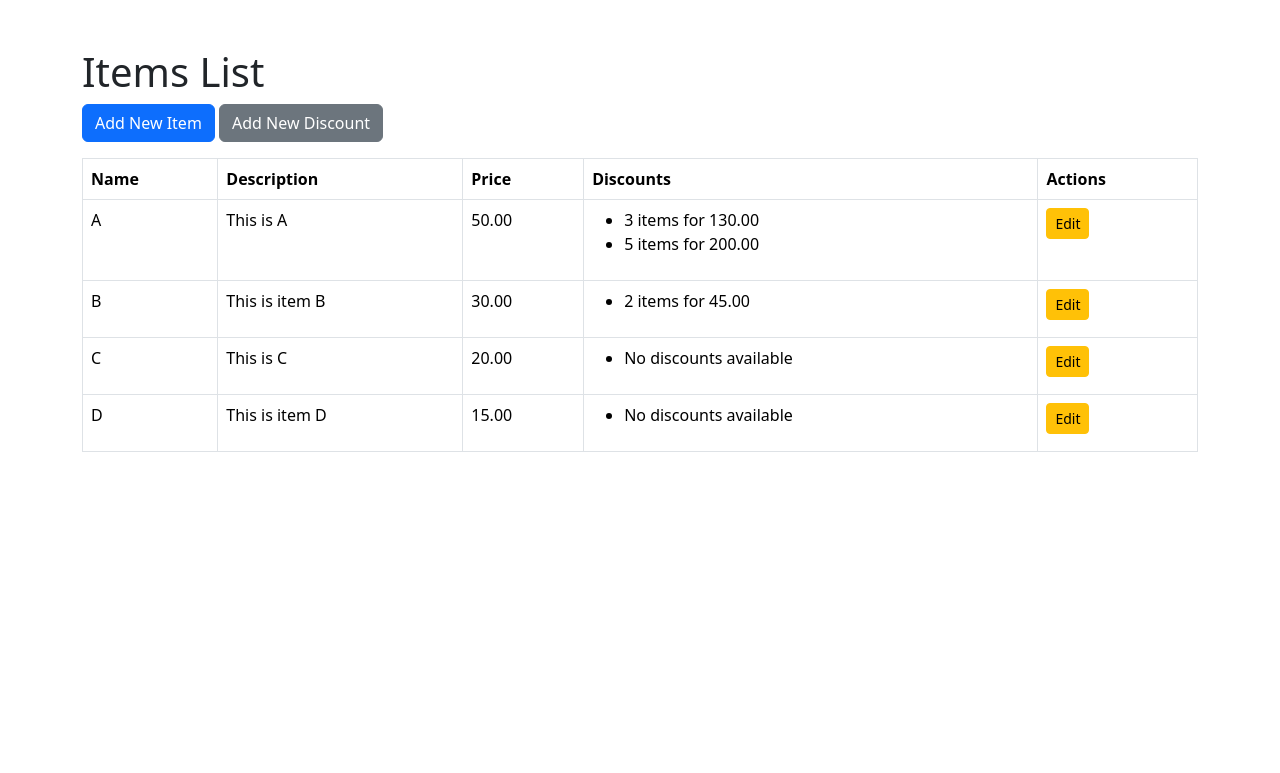
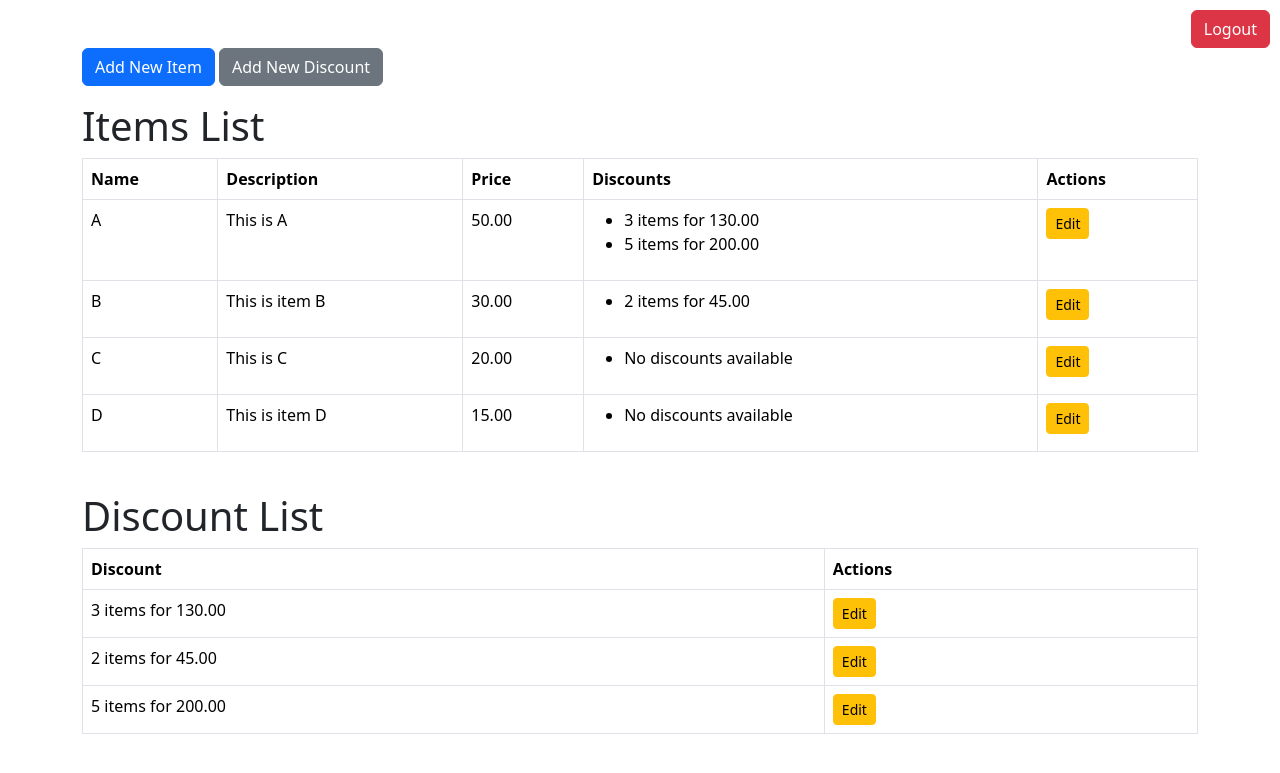
Before and after one commit to akash29rana/checkoutkata, a Django app: template checkoutkata_app/templates/shopowner_dashboard.html in a window 1280 px wide. Shown: the top 773 px of the page. Run offline with Django 5.2, Linux system fonts and the light colour scheme; the template is opened without the code that fills it: values that come from a table or form of the project are taken from there, others are empty; data comes from the database, SQL or seed files in the repository; both versions use the stored data as it was after the commit.

Commit message:
- update logout button on every page

```diff
--- a/checkoutkata_app/templates/shopowner_dashboard.html
+++ b/checkoutkata_app/templates/shopowner_dashboard.html
@@ -5,13 +5,22 @@
     <meta name="viewport" content="width=device-width, initial-scale=1.0">
     <title>Items List</title>
     <link rel="stylesheet" href="https://cdn.jsdelivr.net/npm/bootstrap@5.3.0-alpha1/dist/css/bootstrap.min.css">
+    <style>
+        .logout-btn {
+                position: fixed;
+                top: 10px;
+                right: 10px;
+                max-width: 200px;
+            }
+       </style>
 </head>
 <body>
     <div class="container mt-5">
-        <h1>Items List</h1>
+        <a class="btn btn-danger logout-btn" href="{% url 'logout' %}">Logout</a>
+
         <a href="{% url 'create_item' %}" class="btn btn-primary mb-3">Add New Item</a>
         <a href="{% url 'create_discount' %}" class="btn btn-secondary mb-3">Add New Discount</a>
-
+        <h1>Items List</h1>
         <table class="table table-bordered">
             <thead>
                 <tr>
@@ -44,6 +53,27 @@
                 {% endfor %}
             </tbody>
         </table>
+
+        <br>
+        <h1>Discount List</h1>
+        <table class="table table-bordered">
+            <thead>
+                <tr>
+                    <th>Discount</th>
+                    <th>Actions</th>
+                </tr>
+            </thead>
+            <tbody>
+                {% for item in discounts %}
+                    <tr>
+                        <td>{{ item.quantity }} items for {{ item.price }}</td>
+                        <td>
+                            <a href="{% url 'edit_discount' item.pk %}" class="btn btn-warning btn-sm">Edit</a>
+                        </td>
+                    </tr>
+                {% endfor %}
+            </tbody>
+        </table>
     </div>
 </body>
 </html>
--- a/checkoutkata_app/views.py
+++ b/checkoutkata_app/views.py
@@ -71,7 +71,8 @@ def customer_dashboard(request):
 @shopowner_required
 def shopowner_dashboard(request):
     items = Item.objects.all()
-    return render(request, 'shopowner_dashboard.html', {'items': items})
+    discounts = Discount.objects.all()
+    return render(request, 'shopowner_dashboard.html', {'items': items,'discounts': discounts})
 
 @shopowner_required
 def create_item(request):
```
Also changed, not shown: checkoutkata_app/templates/customer_dashboard.html (+9 -1 lines), checkoutkata_app/templates/discount_form.html (+10 -0 lines), checkoutkata_app/templates/item_form.html (+9 -0 lines), README.md, db.sqlite3.
